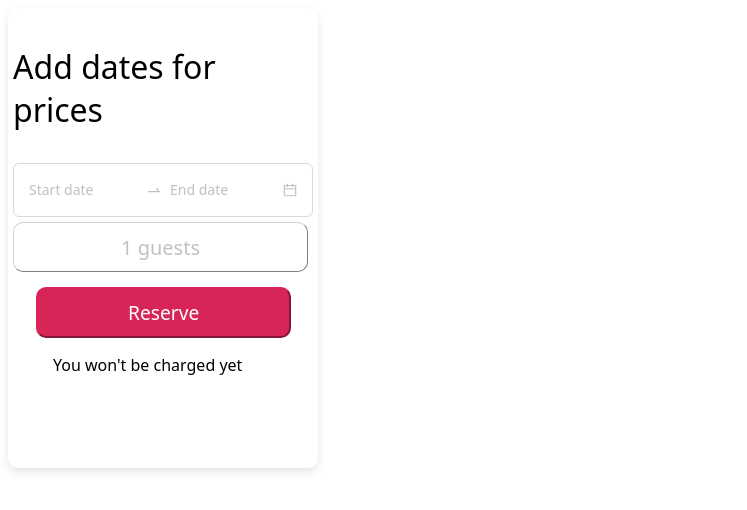
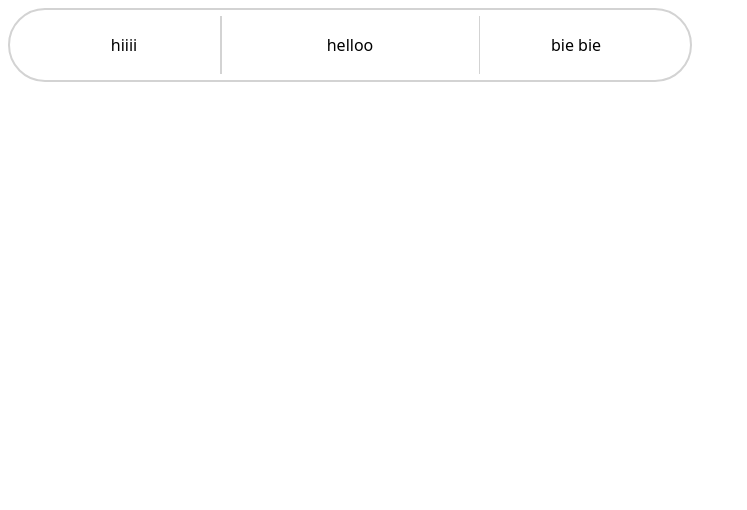
Before and after one commit to Jasjeet13/AirBnB_Clone, a React (Vite) app in the folder Airbnb/: page / in a window 1280 px wide. Shown: the top 510 px of the page, without its empty margins (0-747 px from the left). Built offline with nearby package versions, Linux system fonts and the light colour scheme.

Commit message:
commitk6

```diff
--- a/Airbnb/src/App.jsx
+++ b/Airbnb/src/App.jsx
@@ -1,15 +1,11 @@
 import React from "react";
+import SearchBox from "./Components/SearchBox";
 import DateCheck from "./Components/DateCheck";
-// import BeachCard from "./Components/BeachCard";
 
 function App() {
   return (
     <div>
-      {/* <BeachCard /> */}
-      <DateCheck>
-        <p className="box-heading">Add dates for prices</p>
-        {/* components inside the box coponent in the check dates will show here */}
-      </DateCheck>
+      <SearchBox />
     </div>
   );
 }
--- a/Airbnb/src/Components/DateCheck.jsx
+++ b/Airbnb/src/Components/DateCheck.jsx
@@ -1,10 +1,6 @@
 import React from "react";
 import "./DateCheck.css";
-import { DatePicker } from "antd";
-import { useState } from "react";
-import moment from "moment";
 import GuestDropdown from "./GuestDropdown";
-const { RangePicker } = DatePicker;
 
 const DateCheck = ({ children }) => {
   const [dates, setDates] = useState([]);
--- /dev/null
+++ b/Airbnb/src/Components/DateRangePicker.jsx
@@ -0,0 +1 @@
+import { Box } from "@mui/material";
--- /dev/null
+++ b/Airbnb/src/Components/SearchBox.css
@@ -0,0 +1,49 @@
+.search-box-container {
+  position: relative;
+  display: flex;
+  align-items: center;
+  justify-content: center;
+  width: 680px;
+  height: 70px;
+  border-radius: 50px;
+  border: 2px solid lightgrey;
+}
+
+.search-box-content {
+  flex: 1;
+  display: flex;
+  justify-content: space-between;
+  padding: 0 20px; /* Add padding to space out the boxes */
+}
+
+.vertical-line {
+  position: absolute;
+  top: 6px;
+  bottom: 6px;
+  width: 1.5px; /* Width of the lines */
+  background-color: lightgrey; /* Color of the lines */
+}
+
+.left {
+  left: 210px; /* Adjust the position of the left line */
+  width: 2px;
+}
+
+.right {
+  right: 210px; /* Adjust the position of the right line */
+}
+
+.box {
+  width: 226px;
+  height: 70px;
+  text-align: center;
+  align-content: center;
+  border-radius: 50px;
+  background-color: transparent;
+  cursor: pointer;
+  transition: background-color 0.3s ease; /* Add transition effect */
+}
+
+.box:hover {
+  background-color: rgb(243, 239, 239); /* Change background color on hover */
+}
--- /dev/null
+++ b/Airbnb/src/Components/SearchBox.jsx
@@ -0,0 +1,50 @@
+import React, { useState } from "react";
+import "./SearchBox.css";
+
+const SearchBox = () => {
+  const [isCursorInBox, setIsCursorInBox] = useState(false);
+
+  const handleMouseEnterBox = () => {
+    setIsCursorInBox(true);
+  };
+
+  const handleMouseLeaveBox = () => {
+    setIsCursorInBox(false);
+  };
+
+  return (
+    <div className="search-box-container">
+      {!isCursorInBox && (
+        <>
+          <div className="vertical-line left"></div>
+          <div className="vertical-line right"></div>
+        </>
+      )}
+      <div className="search-box-content">
+        <div
+          className="box"
+          onMouseEnter={handleMouseEnterBox}
+          onMouseLeave={handleMouseLeaveBox}
+        >
+          hiiii
+        </div>
+        <div
+          className="box"
+          onMouseEnter={handleMouseEnterBox}
+          onMouseLeave={handleMouseLeaveBox}
+        >
+          helloo
+        </div>
+        <div
+          className="box"
+          onMouseEnter={handleMouseEnterBox}
+          onMouseLeave={handleMouseLeaveBox}
+        >
+          bie bie
+        </div>
+      </div>
+    </div>
+  );
+};
+
+export default SearchBox;
```
Also changed, not shown: Airbnb/src/Components/CheckAvailibility.css (added, +8 -0 lines), Airbnb/src/Components/CheckIn.jsx (added, +53 -0 lines), Airbnb/src/App.css (deleted), Airbnb/src/Components/CheckAvailability.jsx (added), Airbnb/src/index.css (added).
